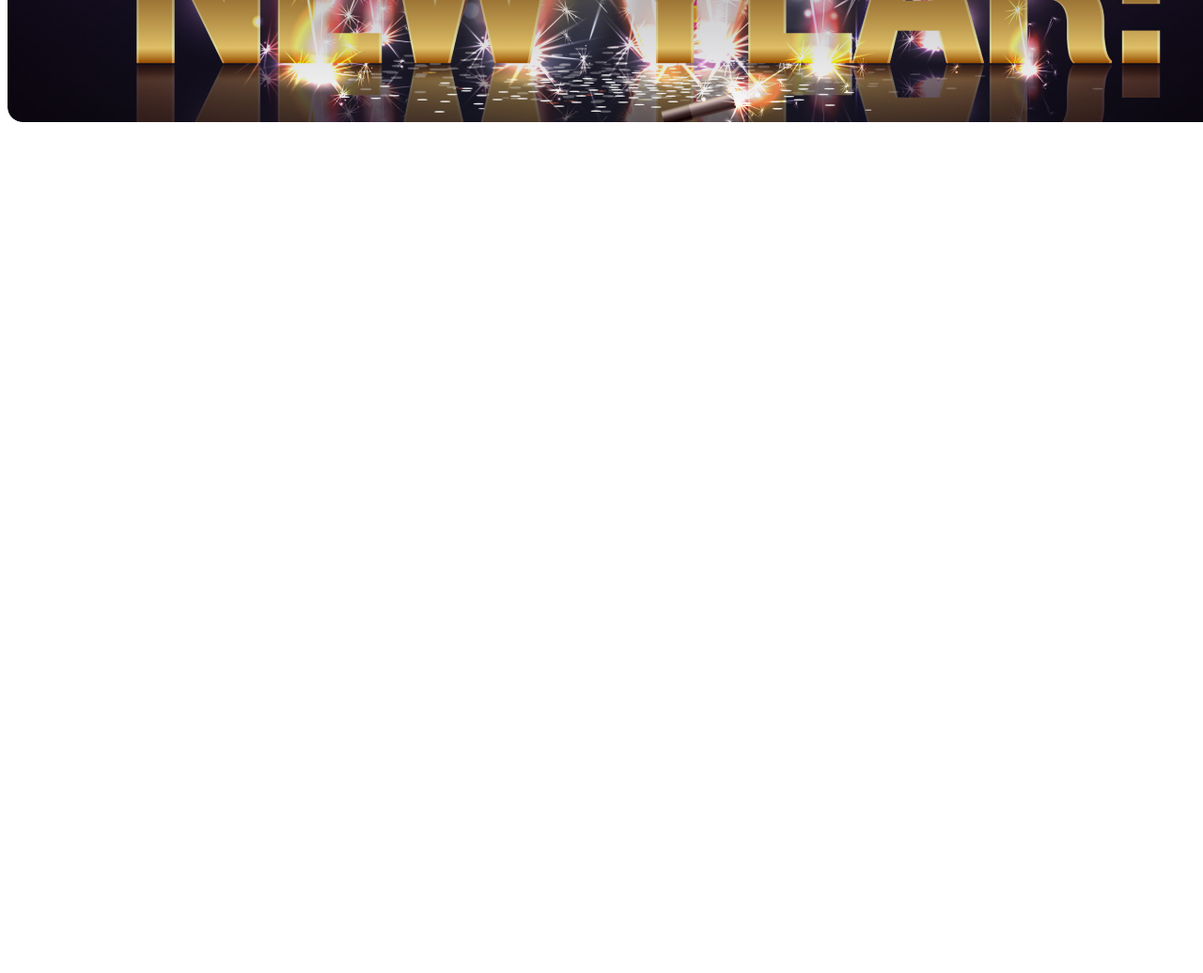
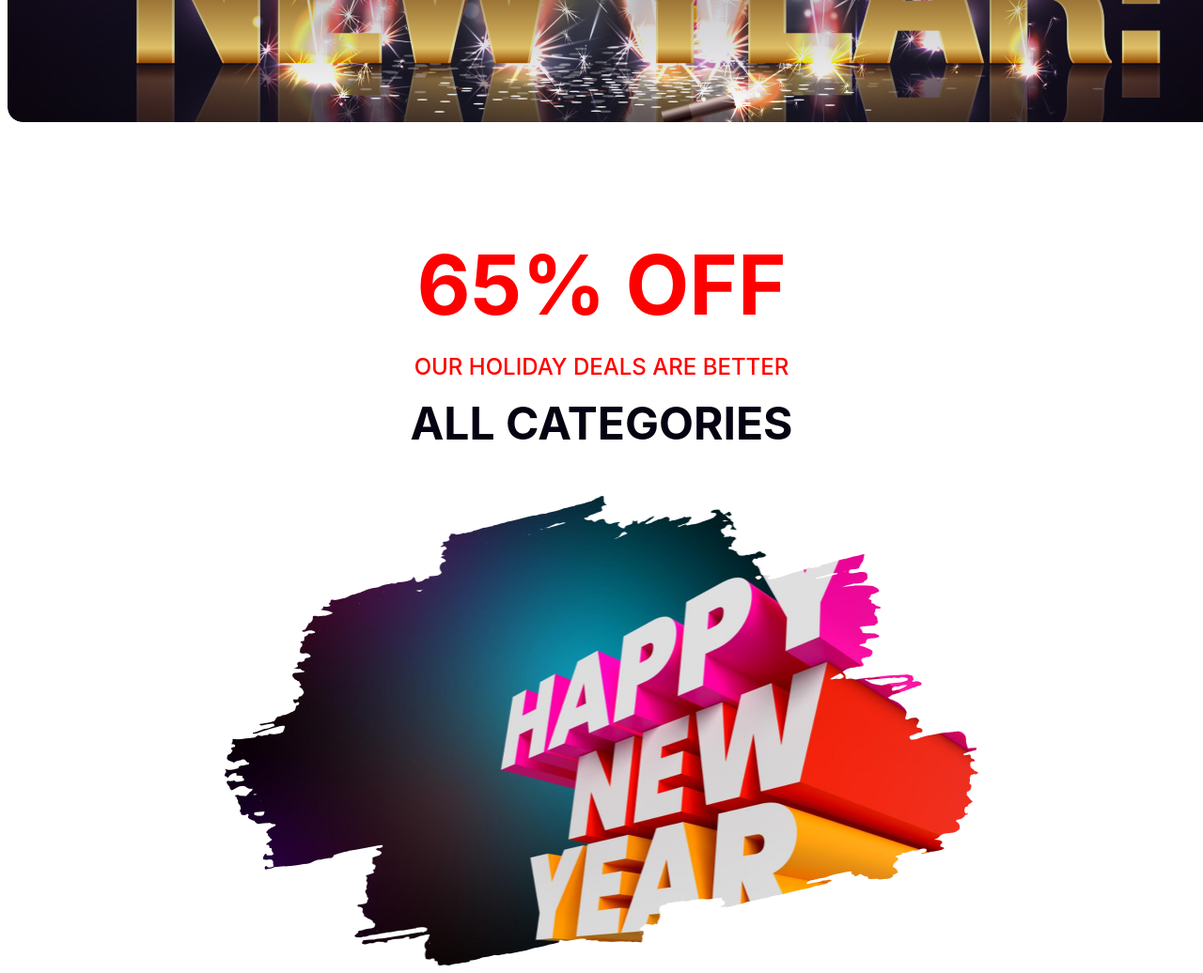
Before and after one commit to Nasifkabir/New-Year-Mission, a plain HTML site: page index.html in a window 1280 px wide. Shown: the part 500-1536 px from the top of the page at 94% size. Before the commit the page ends 800 px from the top, so only its background shows below. Drawn offline with Linux system fonts and the light colour scheme.

Commit message:
added 1st main section

```diff
--- a/index.html
+++ b/index.html
@@ -13,7 +13,12 @@
         </div>
     </header>
     <main>
-
+        <section class="text">
+            <div class="red-off">65% OFF</div>
+            <h6 class="deals">OUR HOLIDAY DEALS ARE BETTER</h6>
+            <h3 class="categories">ALL CATEGORIES</h3>
+            <img class="hny-img" src="resources/New Year Photo.png" alt="NYP">
+        </section>
     </main>
     <footer>
 
--- a/style.css
+++ b/style.css
@@ -26,3 +26,40 @@
     font-weight: 900;
 
 }
+/*1st main section styles*/
+
+.text{
+    text-align: center;
+}
+.red-off{
+    color: #F00;
+    text-align: center;
+    font-family: Inter;
+    font-size: 88px;
+    font-style: normal;
+    font-weight: 700;
+    margin-top: 120px;
+}
+.deals{
+    color: #F00;
+    text-align: center;
+    font-family: Inter;
+    font-size: 24px;
+    font-style: normal;
+    font-weight: 500;
+    margin-top: 20px;
+    margin-bottom: 0px;
+}
+.categories{
+    margin-top: 16px;
+    color: #070211;
+    text-align: center;
+    font-family: Inter;
+    font-size: 48px;
+    font-style: normal;
+    font-weight: 700;
+}
+.hny-img{
+    width: 802.9px;
+    height: 500px;
+}
```
